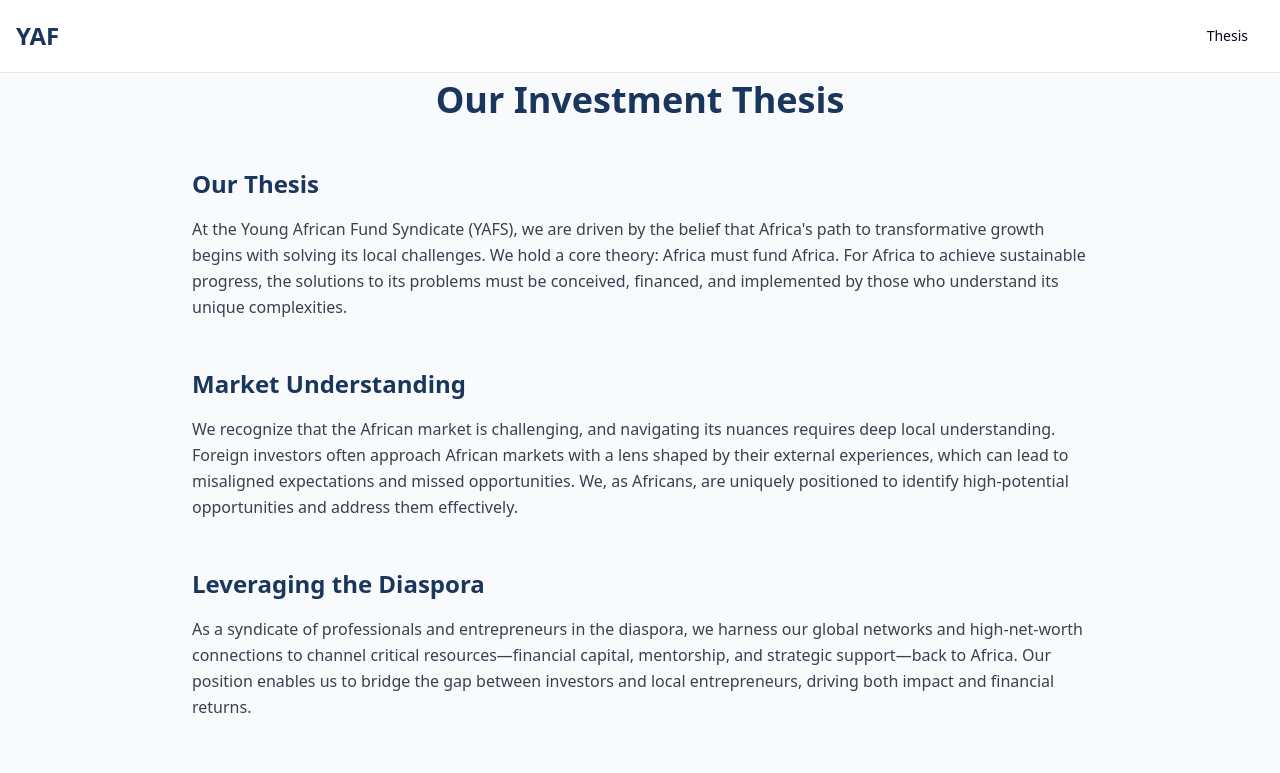
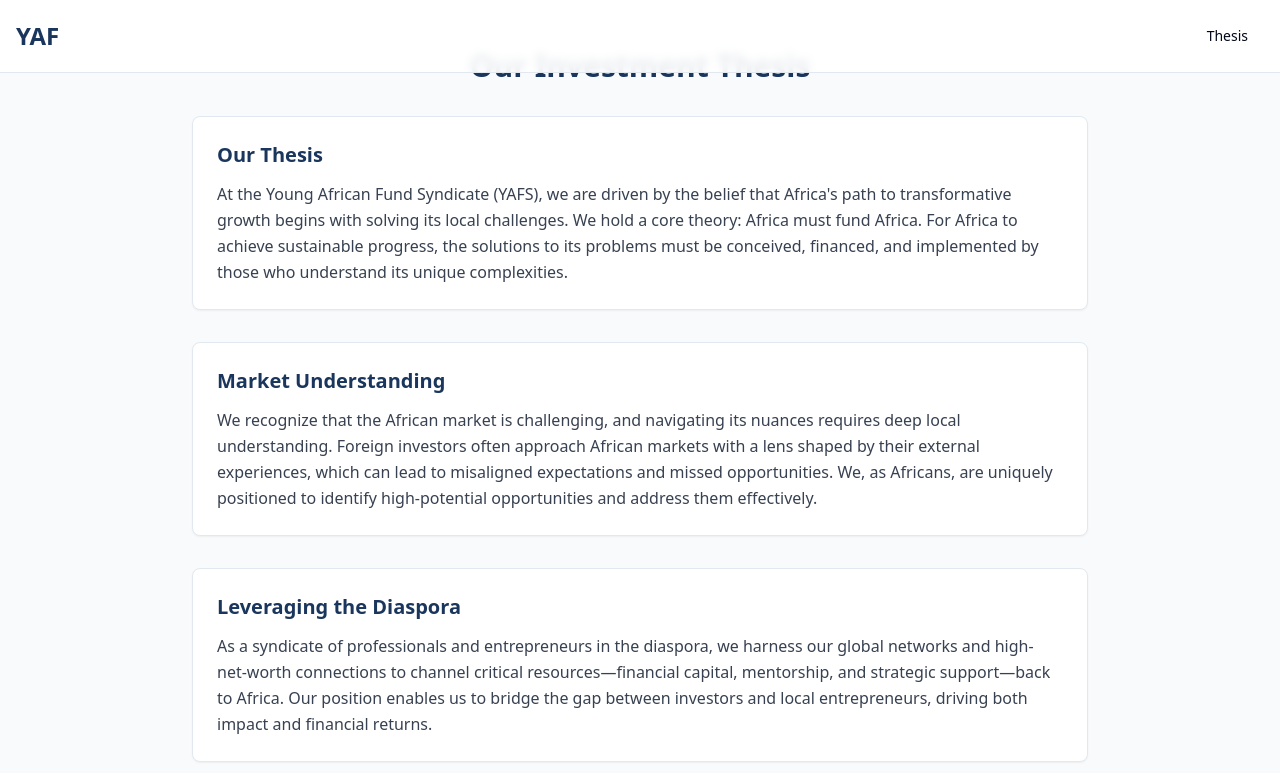
Before and after one commit to officialkayode/young-african-syndicate, a React (Vite) app: page /thesis in a window 1280 px wide. Shown: the top 773 px of the page. Built offline with nearby package versions, Linux system fonts and the light colour scheme.

Commit message:
Refactor Thesis Page Content
Adjusted spacing on the Thesis page to improve layout and readability.
[skip gpt_engineer]

```diff
--- a/src/components/Thesis.tsx
+++ b/src/components/Thesis.tsx
@@ -25,26 +25,28 @@ export const Thesis = () => {
   ];
 
   return (
-    <div id="thesis-section" className="py-20 bg-gray-50">
+    <div id="thesis-section" className="py-12 bg-gray-50">
       <div className="container mx-auto px-4">
-        <h2 className="text-4xl font-bold text-center mb-12 text-yaf-blue animate-fadeIn">
+        <h2 className="text-3xl font-bold text-center mb-8 text-yaf-blue animate-fadeIn">
           Our Investment Thesis
         </h2>
 
-        <div className="max-w-4xl mx-auto space-y-12">
+        <div className="max-w-4xl mx-auto space-y-8">
           {sections.map((section, index) => (
-            <div
+            <Card
               key={index}
-              className="animate-fadeIn"
+              className="animate-fadeIn shadow-sm hover:shadow-md transition-shadow"
               style={{ animationDelay: `${index * 200}ms` }}
             >
-              <h3 className="text-2xl font-semibold mb-4 text-yaf-blue">
-                {section.title}
-              </h3>
-              <p className="text-gray-700 leading-relaxed">
-                {section.content}
-              </p>
-            </div>
+              <CardContent className="p-6">
+                <h3 className="text-xl font-semibold mb-3 text-yaf-blue">
+                  {section.title}
+                </h3>
+                <p className="text-gray-700 leading-relaxed">
+                  {section.content}
+                </p>
+              </CardContent>
+            </Card>
           ))}
         </div>
       </div>
--- a/src/pages/Thesis.tsx
+++ b/src/pages/Thesis.tsx
@@ -1,59 +1,14 @@
 import { Navbar } from "@/components/Navbar";
 import { Footer } from "@/components/Footer";
-import { Check } from "lucide-react";
-import { Card, CardContent } from "@/components/ui/card";
+import { Thesis } from "@/components/Thesis";
 
 const ThesisPage = () => {
-  const sections = [
-    {
-      title: "Our Thesis",
-      content: "At the Young African Fund Syndicate (YAFS), we are driven by the belief that Africa's path to transformative growth begins with solving its local challenges. We hold a core theory: Africa must fund Africa. For Africa to achieve sustainable progress, the solutions to its problems must be conceived, financed, and implemented by those who understand its unique complexities."
-    },
-    {
-      title: "Market Understanding",
-      content: "We recognize that the African market is challenging, and navigating its nuances requires deep local understanding. Foreign investors often approach African markets with a lens shaped by their external experiences, which can lead to misaligned expectations and missed opportunities. We, as Africans, are uniquely positioned to identify high-potential opportunities and address them effectively."
-    },
-    {
-      title: "Leveraging the Diaspora",
-      content: "As a syndicate of professionals and entrepreneurs in the diaspora, we harness our global networks and high-net-worth connections to channel critical resources—financial capital, mentorship, and strategic support—back to Africa. Our position enables us to bridge the gap between investors and local entrepreneurs, driving both impact and financial returns."
-    },
-    {
-      title: "Balancing Impact and Returns",
-      content: "While we deeply value the impact that investing in Africa can create, we approach funding with a pragmatic lens. We hold a caveat: any investor putting money into Africa should understand that it's about more than financial returns—it's about creating change. However, we are equally committed to supporting businesses that demonstrate a high probability of financial success, ensuring sustainability for both the startups and our syndicate members."
-    },
-    {
-      title: "The Path Forward",
-      content: "We are confident that with proper funding, Africa can solve its own problems and position itself as a significant player in addressing global challenges. Our mission is to empower African entrepreneurs to innovate, scale, and thrive, while creating lucrative opportunities for our members to share in this journey. Together, we are not just investing in Africa; we are investing in a future where Africa leads its own transformation."
-    }
-  ];
-
   return (
-    <div className="min-h-screen">
+    <div className="min-h-screen flex flex-col">
       <Navbar />
-      <div className="pt-20 bg-gray-50">
-        <div className="container mx-auto px-4">
-          <h2 className="text-4xl font-bold text-center mb-12 text-yaf-blue animate-fadeIn">
-            Our Investment Thesis
-          </h2>
-
-          <div className="max-w-4xl mx-auto space-y-12">
-            {sections.map((section, index) => (
-              <div
-                key={index}
-                className="animate-fadeIn"
-                style={{ animationDelay: `${index * 200}ms` }}
-              >
-                <h3 className="text-2xl font-semibold mb-4 text-yaf-blue">
-                  {section.title}
-                </h3>
-                <p className="text-gray-700 leading-relaxed">
-                  {section.content}
-                </p>
-              </div>
-            ))}
-          </div>
-        </div>
-      </div>
+      <main className="flex-grow">
+        <Thesis />
+      </main>
       <Footer />
     </div>
   );
```
